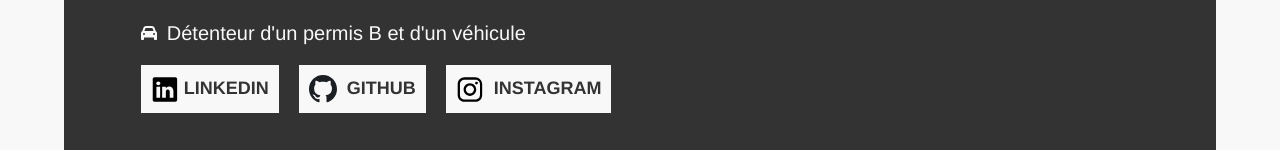
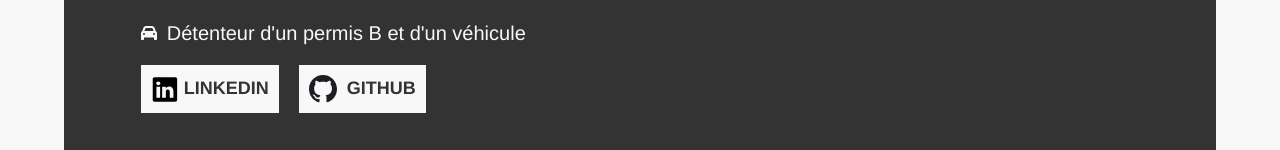
Before and after one commit to Maxms17/OpenC_Projet_12, a React (Create React App) app: page /OpenC_Projet_12/CV in a window 1280 px wide. Shown: the part 770-920 px from the top of the page. Built offline with nearby package versions, Linux system fonts and the light colour scheme; a web font is replaced by a local one.

Commit message:
deploy reseaux

```diff
--- a/src/components/Curriculum/Curriculum.jsx
+++ b/src/components/Curriculum/Curriculum.jsx
@@ -8,7 +8,6 @@ import LogoBleu from '../../assets/logo-bleu.png'
 
 import LogoLink from '../../assets/linkedin_icon.svg';
 import LogoGit from '../../assets/github_icon.svg';
-import LogoInsta from '../../assets/instagram_icon.svg';
 
 function Curriculum() {
     return (
@@ -58,12 +57,6 @@ function Curriculum() {
                         <div className='github-cv'>
                             <img src={LogoGit} alt="Github" className='image-cv' />
                             GITHUB
-                        </div>
-                    </a>
-                    <a className='a-insta-cv' href="https://www.instagram.com/maxime.d7">
-                        <div className='instagram-cv'>
-                            <img src={LogoInsta} alt="Instagram" className='image-cv' />
-                            INSTAGRAM
                         </div>
                     </a>
                 </div>
--- a/src/components/Message/Message.jsx
+++ b/src/components/Message/Message.jsx
@@ -3,7 +3,6 @@ import './Message.css';
 
 import LogoLink from '../../assets/linkedin_icon.svg';
 import LogoGit from '../../assets/github_icon.svg';
-import LogoInsta from '../../assets/instagram_icon.svg';
 
 function Message() {
     const email = "maximedreux@orange.fr";
@@ -108,11 +107,6 @@ function Message() {
                                 <img src={LogoGit} alt="Github" className='image-info' />
                             </a>
                         </div>
-                        <div>
-                            <a href="https://www.instagram.com/maxime.d7">
-                                <img src={LogoInsta} alt="Instagram" className='image-info' />
-                            </a>
-                        </div>
                     </div>
                 </div>
             </div>
```
